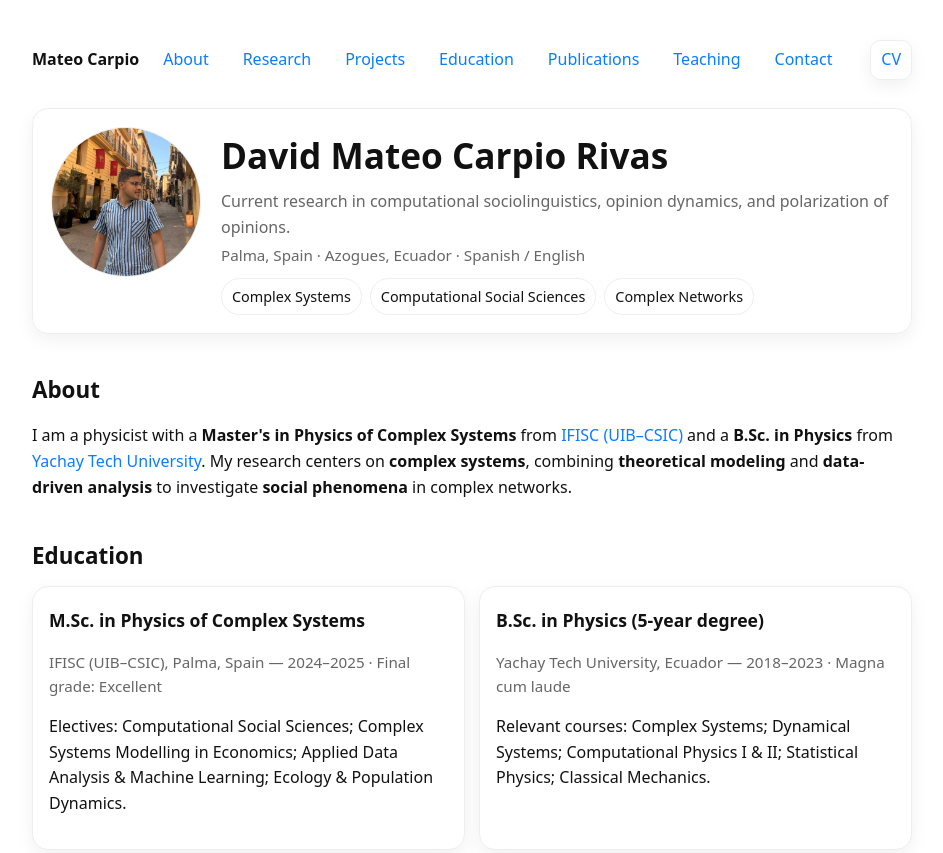
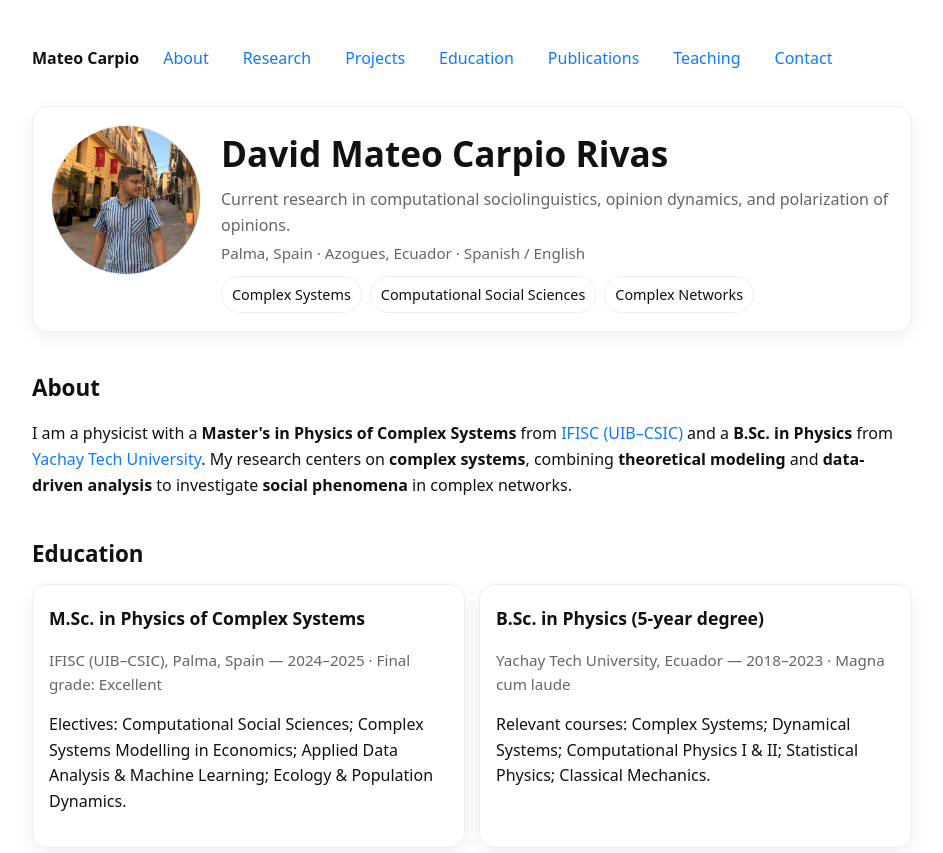
Before and after one commit to mateocarpio/mateocarpio.github.io, a plain HTML site: page index.html in a window 1280 px wide. Shown: the top 853 px of the page, without its empty margins (168-1111 px from the left). Drawn offline with Linux system fonts and the light colour scheme.

Commit message:
Comment out CV link section in navigation
Commented out the right div containing the CV link.

```diff
--- a/index.html
+++ b/index.html
@@ -76,9 +76,9 @@
         <a href="#teaching">Teaching</a>
         <a href="#contact">Contact</a>
       </div>
-      <div class="right">
+      <!-- <div class="right">
         <a class="btn" href="CV_MateoCarpio.pdf" target="_blank" rel="noopener">CV</a>
-      </div>
+      </div> -->
     </nav>
 
     <!-- ===== HERO ===== -->
```
